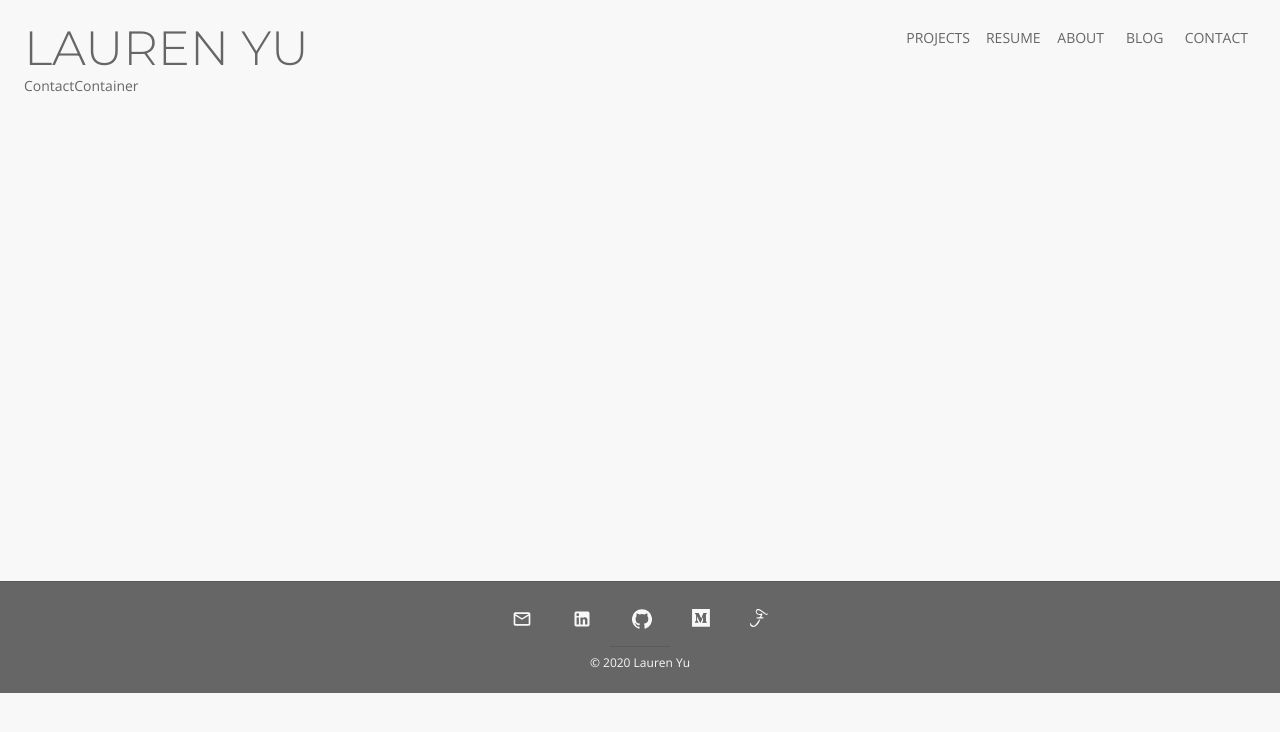
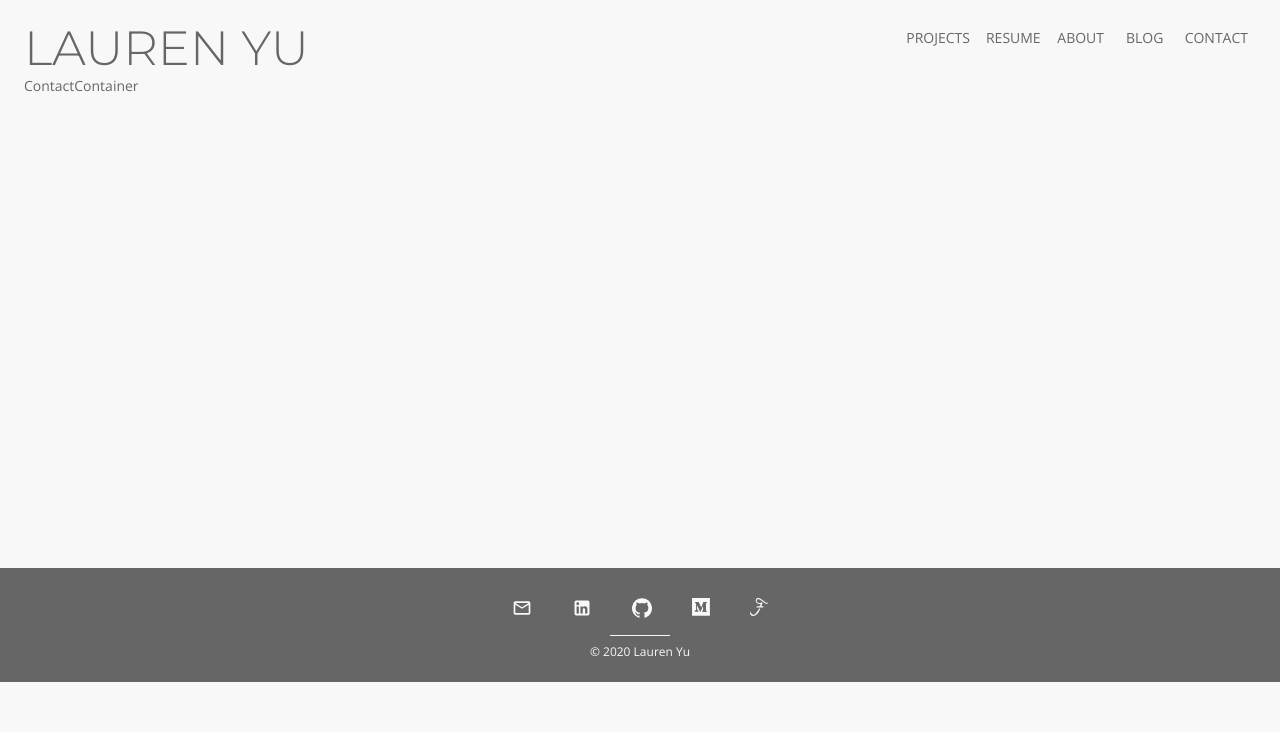
Before and after one commit to laurenyz/portfolio, a React (Create React App) app: page /contact in a window 1280 px wide. Shown: the top 732 px of the page. Built offline with nearby package versions, Linux system fonts and the light colour scheme.

Commit message:
changed color of divider

```diff
--- a/src/assets/material_ui_theme.js
+++ b/src/assets/material_ui_theme.js
@@ -21,7 +21,7 @@ const theme = createMuiTheme({
         "Open Sans",
         'sans-serif',
       ].join(','),
-    }
+    },
   });
 
 export default theme
--- a/src/components/Footer.jsx
+++ b/src/components/Footer.jsx
@@ -22,7 +22,6 @@ const Footer = (props) => {
   const classes = useStyles();
     return (
 <div style={{margin: "auto", textAlign: "center", paddingBottom: 20 }} className={classes.root}>
-<Divider style={{ margin: "5px auto", width: "full" }} />
     <Grid container justify={"center"} spacing={2} style={{paddingTop: 10}}>
       <Grid item>
           <IconButton href="mailto:laurenkyu@gmail.com" className={classes.white}>
@@ -53,7 +52,7 @@ const Footer = (props) => {
 
       </Grid>
     </Grid>
-    <Divider style={{ margin: "5px auto", width: 60 }} className={classes.white}/>
+    <Divider style={{ margin: "5px auto", width: 60, backgroundColor: "#F8F8F8"}} />
     <Typography variant="caption" align={"center"} className={classes.white}>
       © {new Date().getFullYear()} Lauren Yu
     </Typography>
```
